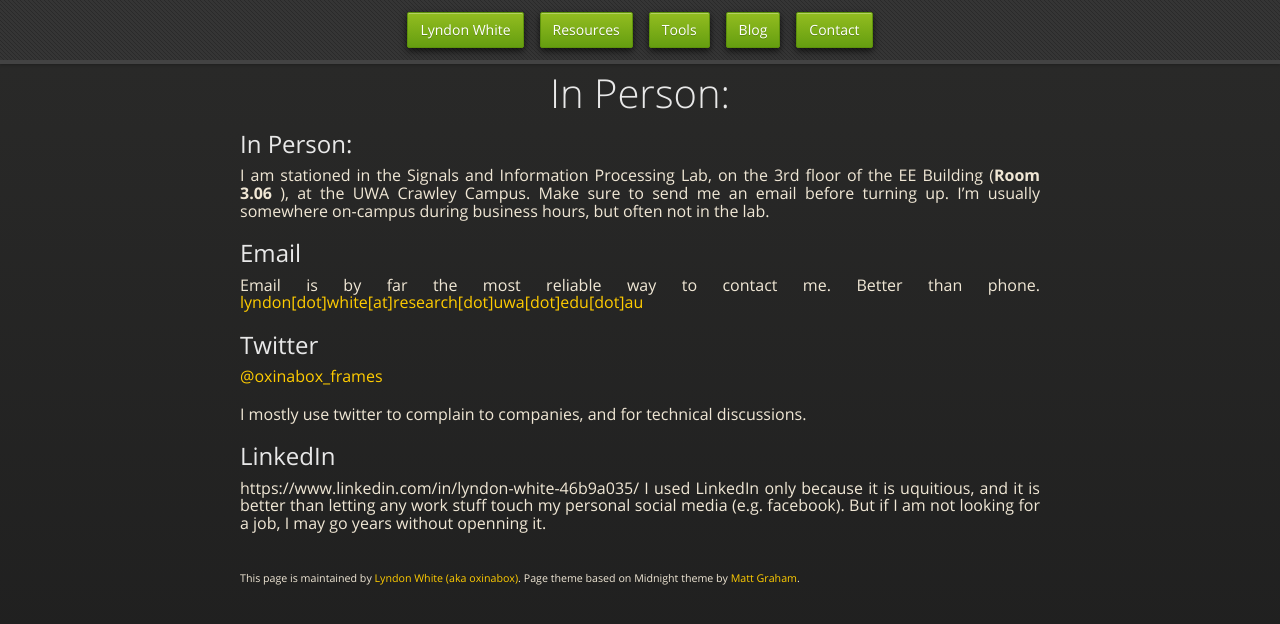
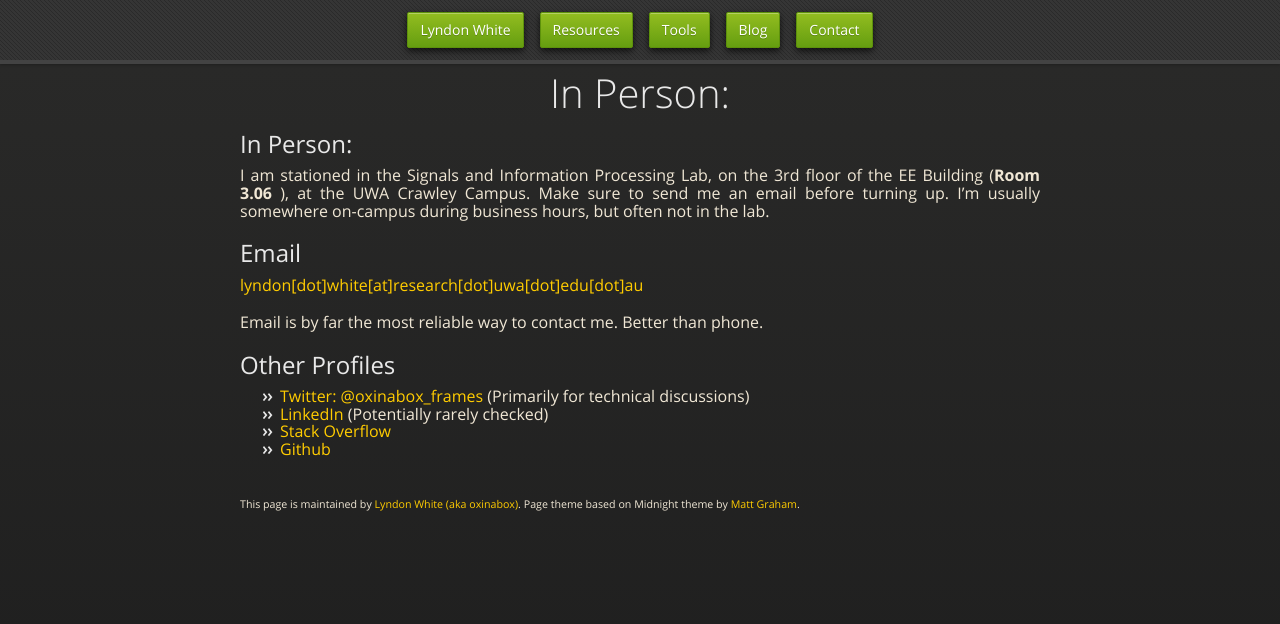
Before and after one commit to oxinabox/oxinabox.github.io, a Jekyll site: the page built from contact/index.md, in a window 1280 px wide. Shown: the top 624 px of the page. Built offline with Jekyll 4.4.1, drawn with Linux system fonts in a browser that asks for light colours; nearby versions of some CDN libraries; some web fonts are replaced; our own code applies the rules of GitHub Pages for plain Markdown files.

Commit message:
Update index.md

```diff
--- a/contact/index.md
+++ b/contact/index.md
@@ -9,15 +9,12 @@ Make sure to send me an email before turning up. I'm usually somewhere on-campus
 
 
 ## Email
-Email is by far the most reliable way to contact me. Better than phone. [lyndon[dot]white[at]research[dot]uwa[dot]edu[dot]au](mailto:lyndon[dot]white[at]research[dot]uwa[dot]edu[dot]au)
+[lyndon[dot]white[at]research[dot]uwa[dot]edu[dot]au](mailto:lyndon[dot]white[at]research[dot]uwa[dot]edu[dot]au)
 
+Email is by far the most reliable way to contact me. Better than phone.
 
-## Twitter
-[@oxinabox_frames](https://twitter.com/oxinabox_frames)
-
-I mostly use twitter to complain to companies, and for technical discussions.
-
-## LinkedIn
-https://www.linkedin.com/in/lyndon-white-46b9a035/
-I used LinkedIn only because it is uquitious, and it is better than letting any work stuff touch my personal social media (e.g. facebook).
-But if I am not looking for a job, I may go years without openning it.
+## Other Profiles
+ - [Twitter: @oxinabox_frames](https://twitter.com/oxinabox_frames) (Primarily for technical discussions)
+ - [LinkedIn](https://www.linkedin.com/in/lyndon-white-46b9a035/) (Potentially rarely checked)
+ - [Stack Overflow](https://stackoverflow.com/users/179081/lyndon-white)
+ - [Github](https://github.com/oxinabox/)
```
